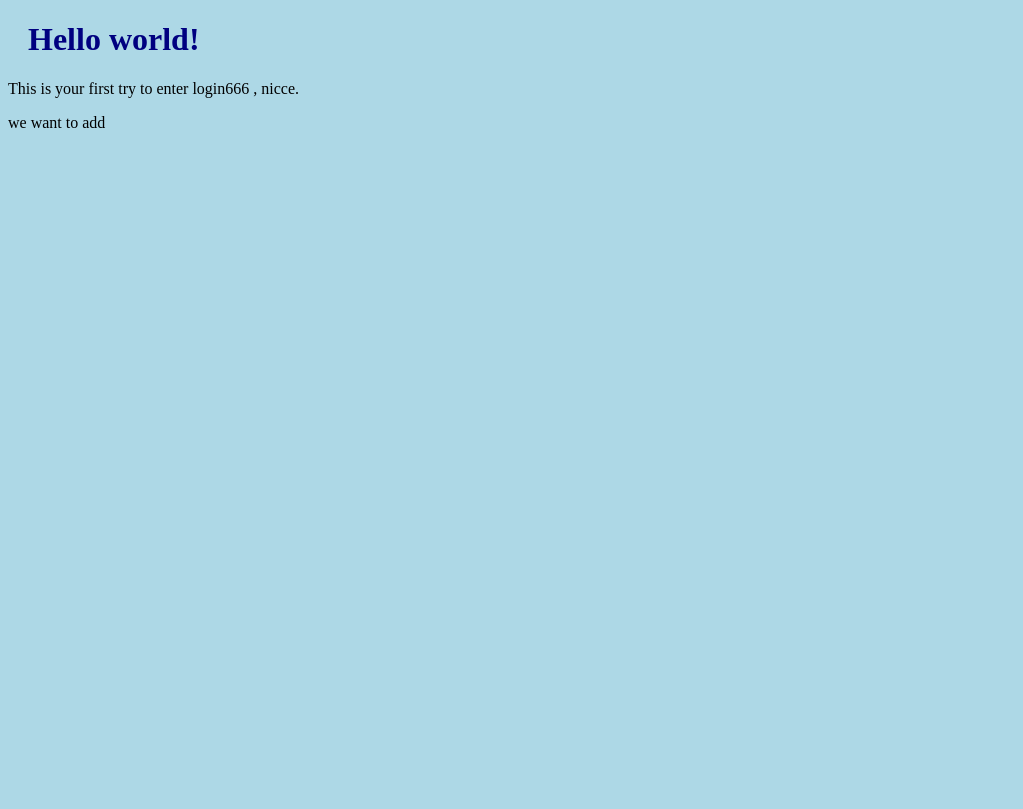
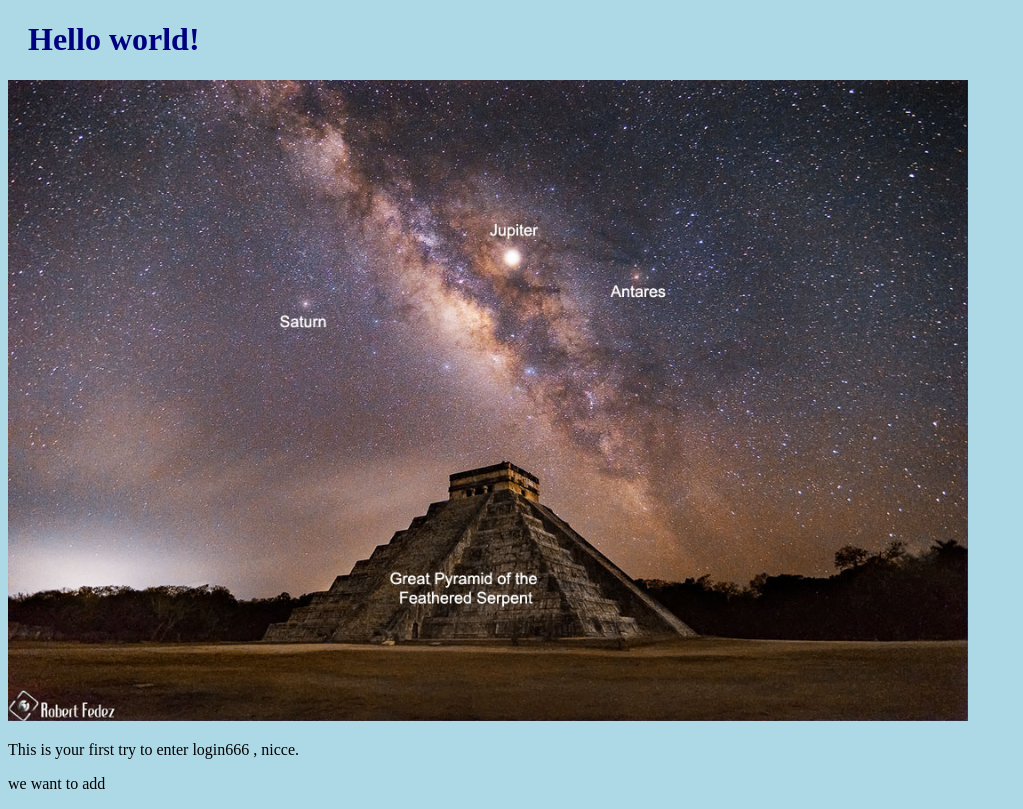
Before and after one commit to salaryassi/user666, a plain HTML site: page index.htm in a window 1280 px wide. Shown: the whole page, without its empty margins (0-1023 px from the left). Drawn offline with Linux system fonts and the light colour scheme.

Commit message:
what is happening

```diff
--- a/index.htm
+++ b/index.htm
@@ -7,6 +7,8 @@
 <body>
 
 <h1>Hello world!</h1>
+<div><img src="MayanMilkyWay_Fernandez_1080_annotated.jpg" alt="come to hell my love"
+style="width:100%;max-width:960px"></div>
 <p>This is your first try to enter login666 , nicce.</p>
 <p>we want to add</p>
 </body>
```
Also changed, not shown: MayanMilkyWay_Fernandez_1080_annotated.jpg (added).
